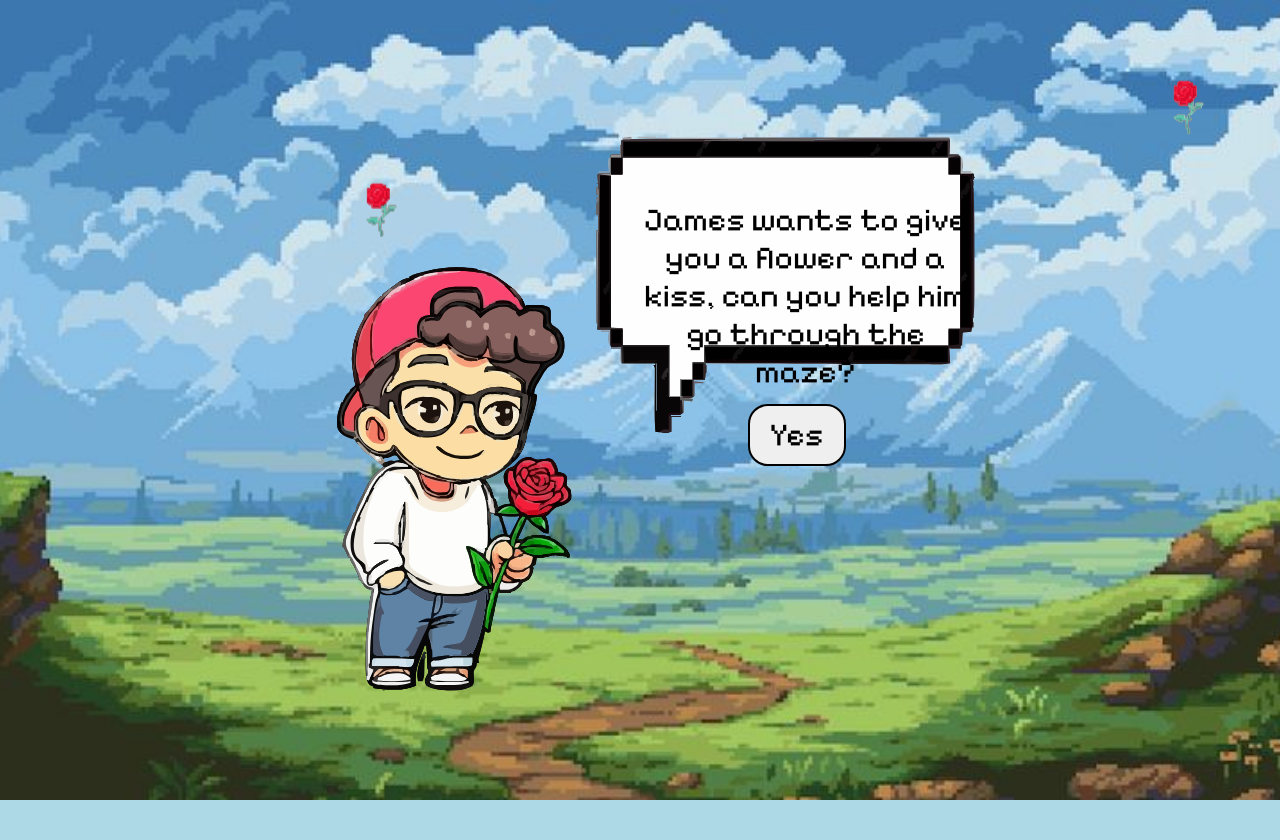
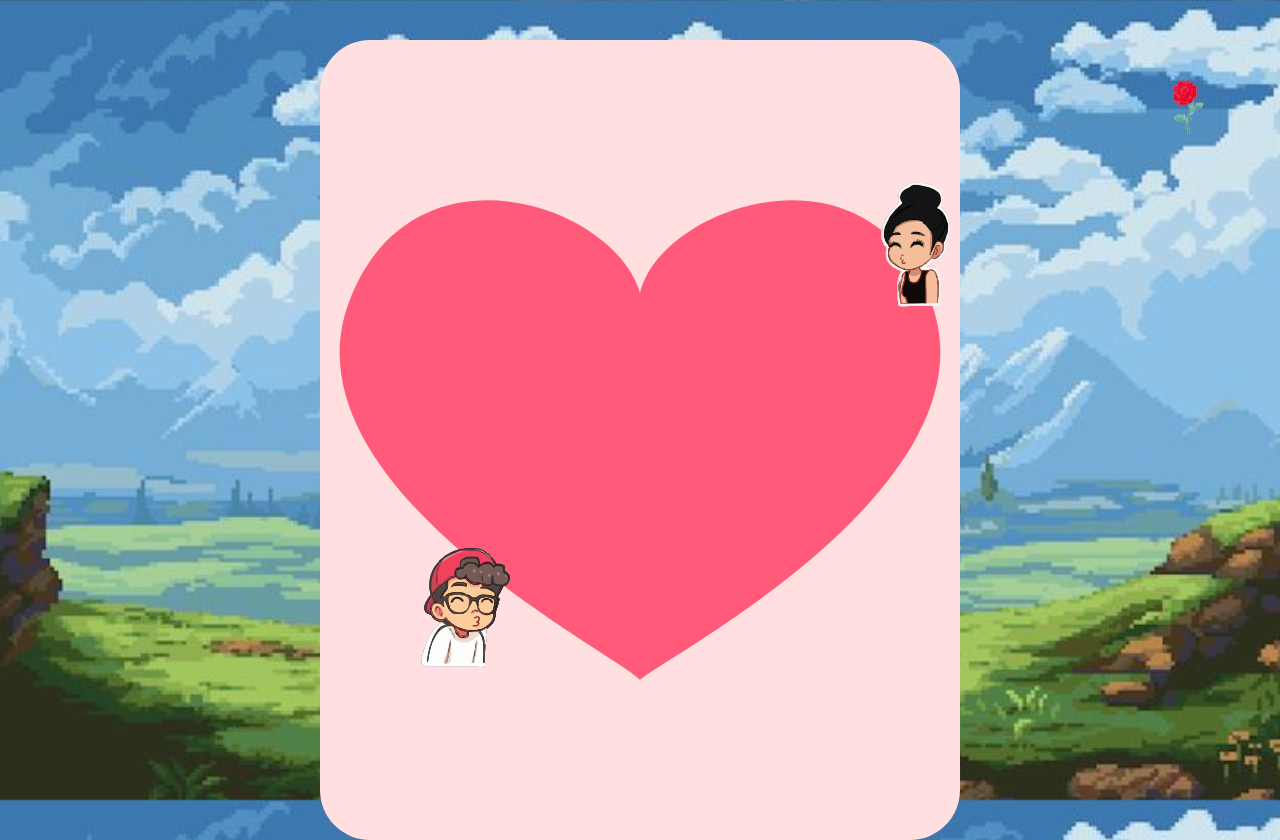
Before and after one commit to jamessabby/love-maze, a plain HTML site: page html/game.html in a window 1280 px wide. Before the commit the page ends 800 px from the top, so only its background shows below. Drawn offline with Linux system fonts and the light colour scheme; a web font is replaced by a local one.

Commit message:
Started maze

```diff
--- a/html/game.html
+++ b/html/game.html
@@ -25,6 +25,19 @@
         <button class="yes-btn">Yes</button>
       </div>
     </div>
+    <div class="maze-scene">
+        <img src="/images/maze-heart.svg" class="maze-heart" >
+        <img src="/images/sab.svg" class="sab">
+        <img src="/images/isha.svg" class="isha">
+
+      </div>
+      <div class="controls">
+        <div class="up-button"></div>
+        <div class="right-button"></div>
+        <div class="down-button"></div>
+        <div class="left-button"></div>
+      </div>
+    </div>
     <script src="/scripts/game.js"></script>
   </body>
 </html>
--- a/styles/game.css
+++ b/styles/game.css
@@ -17,6 +17,7 @@ overflow: hidden;
 }
 
 .dialogue-container {
+  display: none;
   position: relative;
   width: 70%;
   height: 70%;
@@ -92,11 +93,10 @@ overflow: hidden;
 .rose {
     position: absolute;
     background-image:   url('/images/rose.svg');
-    background-size: contain;
     background-repeat: no-repeat;
     width: 70px;
     height: 70px;
-
+    background-size: contain;
     /* Animation properties */
     animation: fall;
     animation-timing-function: linear;
@@ -136,5 +136,38 @@ overflow: hidden;
 }
 
 .maze-scene {
-  display: none;
+  position: relative;
+  width: 50%;
+  height: 100%;
+  top: 20px;
+  z-index: 1;
+
+  }
+
+.maze-heart {
+  position: absolute;
+  z-index: 1;
+  width: 100%;
+  height: 100%;
+  background-color: #FFDFDF;
+  border-radius: 50px;
+  margin-top: 20px;
+  margin-bottom: 50px;
 }
+
+.sab, .isha {
+  position: absolute;
+  height: 8rem;
+  z-index: 2;
+}
+
+.sab {
+  top: 65%;
+  left: 15%;
+}
+
+.isha {
+  top: 20%;
+  right: 0%;
+}
+jjjdsadasdas
```
Also changed, not shown: images/maze-heart.svg (added).
